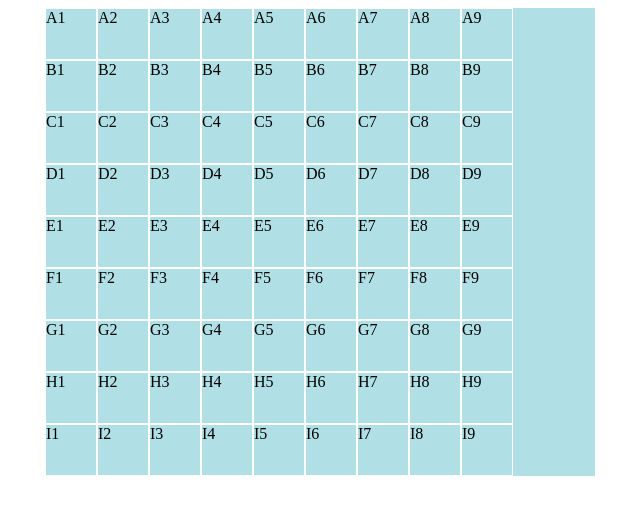
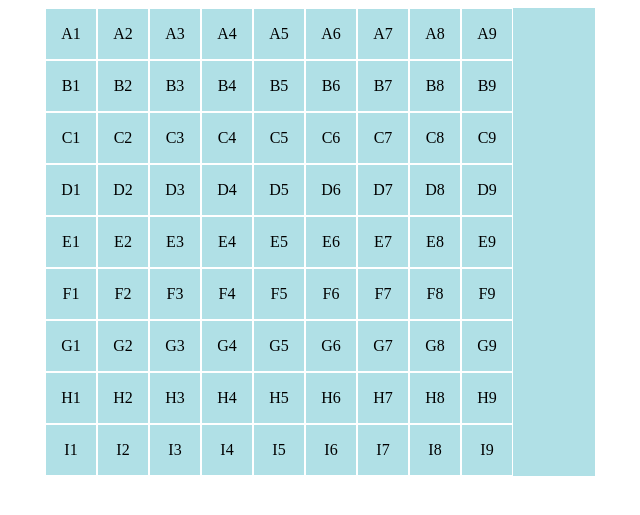
Before and after one commit to SethHWeidman/Sudoku_solver, a Flask app: page / in a window 1280 px wide. Shown: the top 515 px of the page, without its empty margins (320-960 px from the left). Run offline with Flask 2, Linux system fonts and the light colour scheme.

Commit message:
Align text horizontally and vertically

```diff
--- a/static/stylesheets/style.css
+++ b/static/stylesheets/style.css
@@ -18,4 +18,7 @@
   height: 50px;
   border: 1px solid white;
   float: left;
+  text-align: center;
+  vertical-align: middle;
+  line-height: 50px;
 }
```
